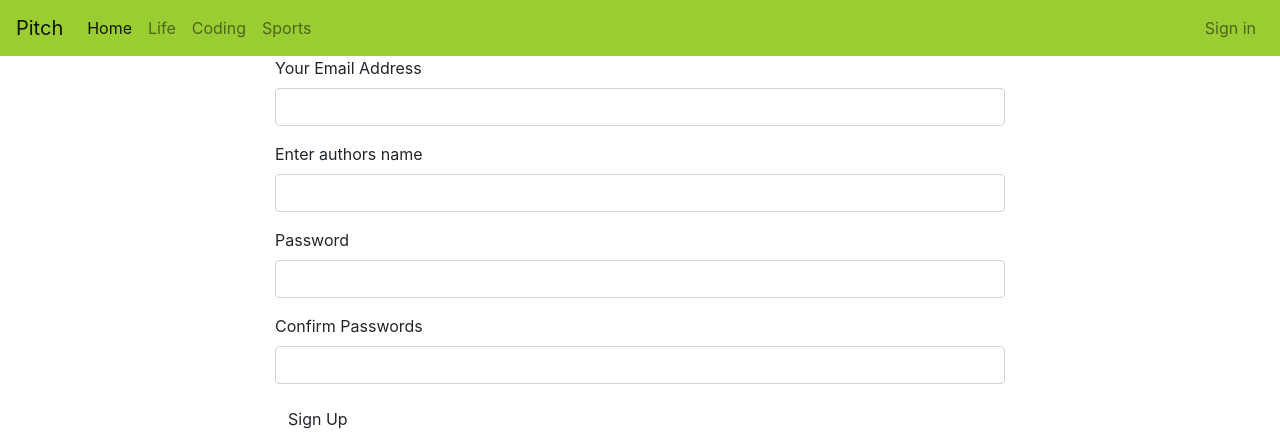
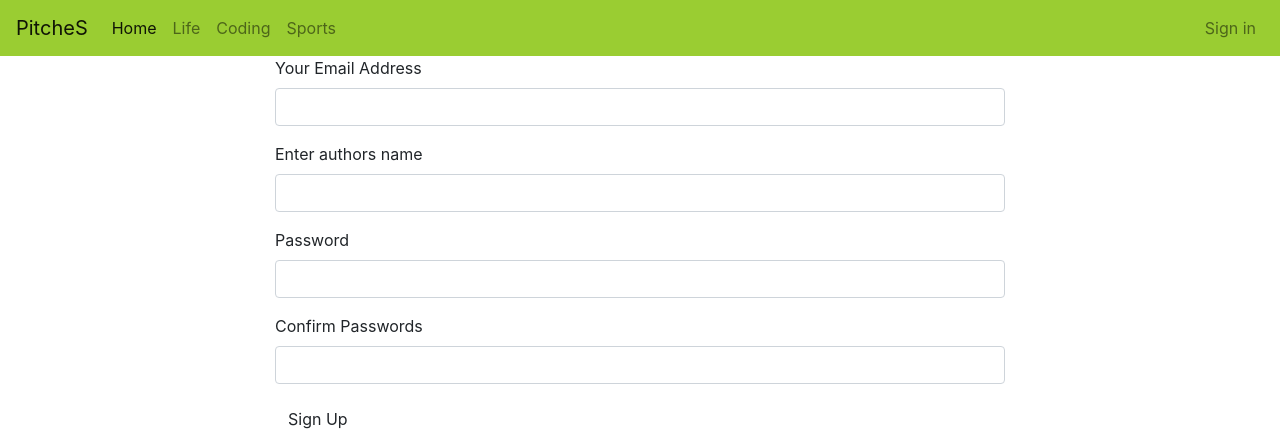
Before and after one commit to johnmwangi/PitcH, a Flask app: page /authenticate/register in a window 1280 px wide. Shown: the top 437 px of the page. Run offline with Flask 2, Linux system fonts and the light colour scheme; some libraries are stand-ins or nearby versions.

Commit message:
Application title added

```diff
--- a/app/templates/navbar.html
+++ b/app/templates/navbar.html
@@ -1,5 +1,5 @@
 <nav class="navbar navbar-expand-lg navbar-light" style="background-color: yellowgreen;">
-  <a class="navbar-brand" href="/">Pitch</a>
+  <a class="navbar-brand" href="/">PitcheS</a>
   <button class="navbar-toggler" type="button" data-toggle="collapse" data-target="#navbarSupportedContent" aria-controls="navbarSupportedContent" aria-expanded="false" aria-label="Toggle navigation">
     <span class="navbar-toggler-icon"></span>
   </button>
```
